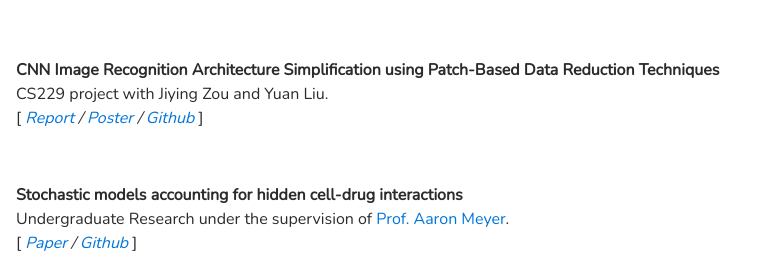
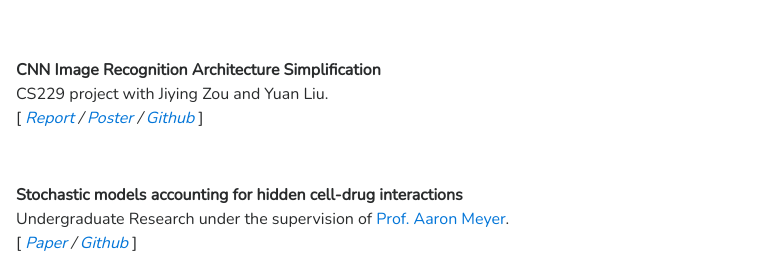
Before and after one commit to rui-yan/rui-yan.github.io, a plain HTML site: page index.html in a window 1280 px wide. Shown: the part 375-652 px from the top of the page, 343-1114 px from the left. Drawn offline with nearby package versions, Linux system fonts and the light colour scheme; a script that the page names is missing.

Commit message:
Update index.html

```diff
--- a/index.html
+++ b/index.html
@@ -113,7 +113,7 @@
                     <div class="publication media">
                         <a href="http://cs229.stanford.edu/" target="_blank"><img src="images/CS229.png" class="publogo img-fluid float-left rounded g" width="140" <="" a=""></a>
                         <div class="media-body">
-                            <p><strong>CNN Image Recognition Architecture Simplification using Patch-Based Data Reduction Techniques</strong><br>
+                            <p><strong>CNN Image Recognition Architecture Simplification</strong><br>
                             CS229 project with Jiying Zou and Yuan Liu. <br>
                             [<em> <a href="http://cs229.stanford.edu/" target="_blank">Report</a> / <a href="http://cs229.stanford.edu/" target="_blank" target="_blank">Poster</a> / <a href="https://github.com/rui-yan/CS229-final-project" target="_blank">Github</a> </em>]<br>
                             </span>
```
